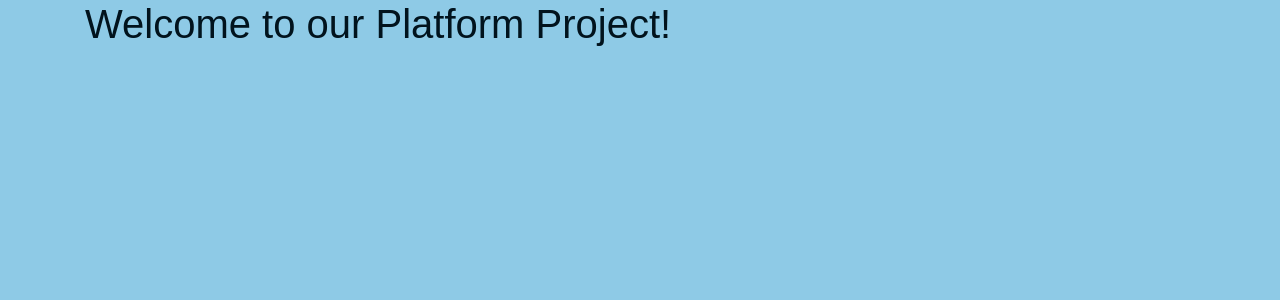
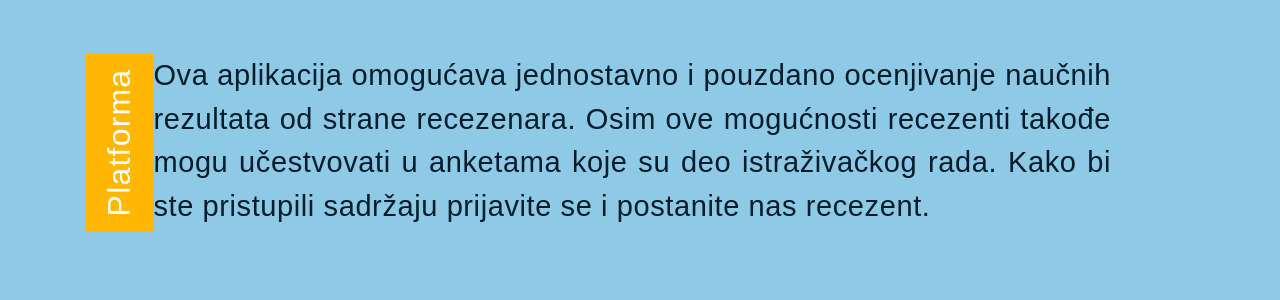
Before and after one commit to 0mnadren/Platforma, a Django app: page / in a window 1280 px wide. Shown: the part 56-356 px from the top of the page. Run offline with Django 3.2, Linux system fonts and the light colour scheme; some libraries are stand-ins or nearby versions.

Commit message:
Poceo sredjivanje text za Home

```diff
--- a/account/templates/account/home.html
+++ b/account/templates/account/home.html
@@ -5,7 +5,44 @@
 {% endblock %}
 
 {% block content %}
+<style>
+    .wrapper{
+        margin-top: 150px;
+        position: absolute;
+        width: 90%;
+        transform: translate(0,-50%);
+        top: 50%;
+        font-family:'Times New Roman', serif;
+    }
+    .vertical{
+        writing-mode: vertical-lr;
+        display: inline;
+        background-color: #ffb703;
+        color: white;
+        padding: 15px;
+        word-spacing: 2px;
+        letter-spacing: 1.2px;
+        transform: rotate(180deg);
+    }
+    .text{
+        display: inline;
+        position: absolute;
+        top: 0;
+        margin: 0;
+        text-align: justify;
+        letter-spacing: 0.6px;
+        font-size: 29px;
+    }
+</style>
+        <div class="wrapper">
+            <h2 class="vertical">Platforma</h2>
+            <p class="text">
+                Ova aplikacija omogućava jednostavno i pouzdano ocenjivanje naučnih rezultata
+                od strane recezenara. Osim ove mogućnosti recezenti takođe mogu
+                učestvovati u anketama koje su deo istraživačkog rada.
+                Kako bi ste pristupili sadržaju prijavite se i postanite nas recezent.
 
-<h1>Welcome to our Platform Project!</h1>
+            </p>
+        </div>
 
 {% endblock %}
```
